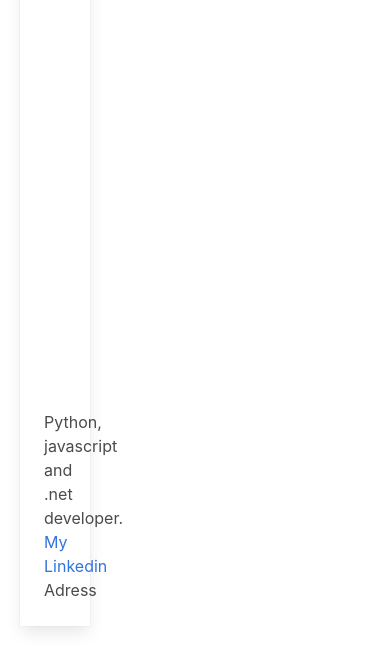
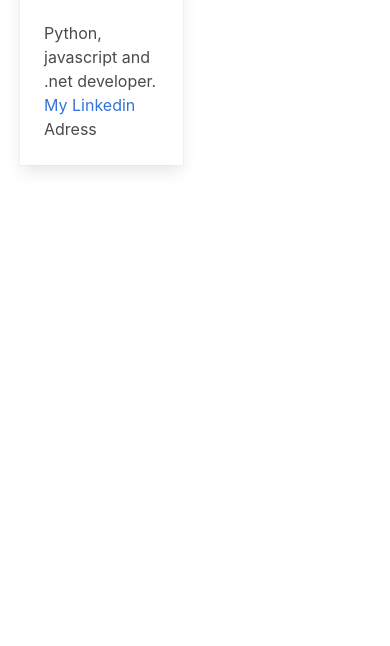
Before and after one commit to anilyilmazz/HacktoberFest2020, a plain HTML site: page index.html in a window 390 px wide. Shown: the part 292-938 px from the top of the page. After the commit the page ends 844 px from the top, so only its background shows below. Drawn offline with Linux system fonts and the light colour scheme.

Commit message:
mobile responsive fix

```diff
--- a/index.html
+++ b/index.html
@@ -25,8 +25,8 @@
             </a>
         </div>
     </nav>
-    <div class="columns is-multiline is-mobile my-2 mx-2">
-        <div class="column is-one-quarter">
+    <div class="columns is-multiline my-2 mx-2">
+        <div class="column is-half-mobile is-one-quarter">
             <div class="card">
                 <div class="card-content">
                     <div class="media">
```
